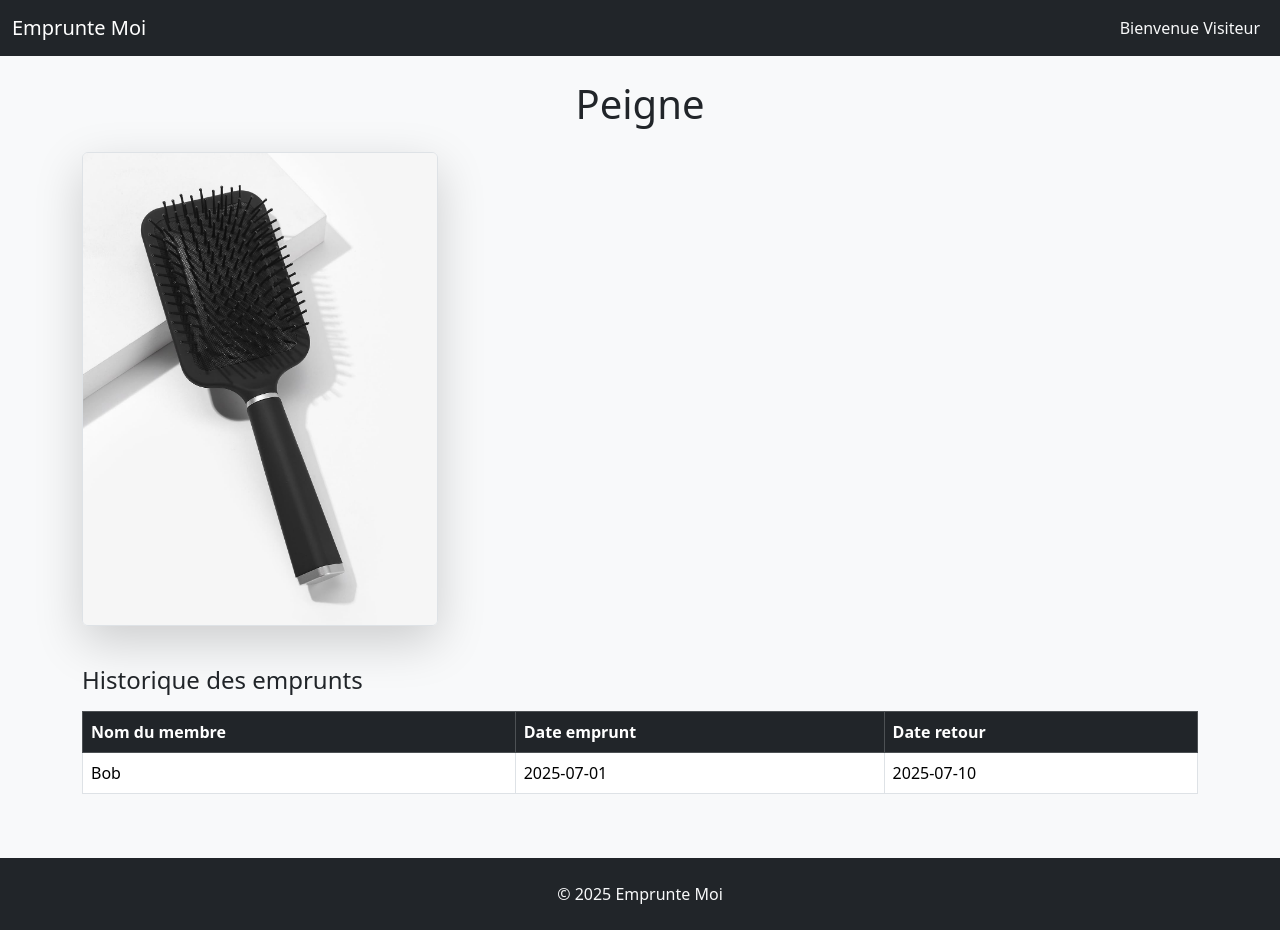
After one commit to Miaro2/examBinome, a PHP site: page /pages/fiche.php?id=1 in a window 1280 px wide. The commit adds this page. Run offline with PHP 8.4, Linux system fonts and the light colour scheme; data comes from the database, SQL or seed files in the repository; both versions use the stored data as it was after the commit.

Commit message:
first V2 commit

```diff
--- a/inc/function.php
+++ b/inc/function.php
@@ -69,4 +69,41 @@ function getCategories() {
     }
     return $categories;
 }
+
+function getObjetById($id) {
+  $id = intval($id);
+  $sql = "SELECT * FROM vue_objet_details WHERE id_objet = $id";
+  $result = mysqli_query(getdataBase(), $sql);
+  return mysqli_fetch_assoc($result);
+}
+function getImagesObjet($idObjet) {
+  $idObjet = intval($idObjet);
+  $sql = "SELECT nom_image FROM vue_images_objet WHERE id_objet = $idObjet";
+  $result = mysqli_query(getdataBase(), $sql);
+
+  $images = [];
+  while ($row = mysqli_fetch_assoc($result)) {
+    $images[] = $row;
+  }
+  return $images;
+}
+function getHistoriqueEmprunts($idObjet) {
+  $idObjet = intval($idObjet);
+  $sql = "SELECT nom_membre, date_emprunt, date_retour
+          FROM vue_historique_emprunts
+          WHERE id_objet = $idObjet
+          ORDER BY date_emprunt DESC";
+  $result = mysqli_query(getdataBase(), $sql);
+
+  $historique = [];
+  while ($row = mysqli_fetch_assoc($result)) {
+    $historique[] = $row;
+  }
+  return $historique;
+}
+
+
+
+
+
 ?>
--- /dev/null
+++ b/pages/fiche.php
@@ -0,0 +1,100 @@
+<?php
+session_start();
+require('../inc/function.php');
+require('../inc/connection.php');
+
+$nom = $_SESSION['nom'] ?? 'Visiteur';
+
+$idObjet = isset($_GET['id']) ? intval($_GET['id']) : null;
+if (!$idObjet) {
+  header('Location: liste.php');
+  exit;
+}
+
+$objet = getObjetById($idObjet);
+if (!$objet) {
+  echo "Objet introuvable.";
+  exit;
+}
+
+$images = getImagesObjet($idObjet);
+$historique = getHistoriqueEmprunts($idObjet);
+?>
+<!DOCTYPE html>
+<html lang="fr">
+<head>
+  <meta charset="UTF-8" />
+  <meta name="viewport" content="width=device-width, initial-scale=1.0"/>
+  <title>Fiche de l’objet</title>
+  <link href="../assets/bootstrap/css/bootstrap.min.css" rel="stylesheet"/>
+</head>
+<body class="bg-light">
+
+<header>
+  <nav class="navbar navbar-expand-lg navbar-dark bg-dark mb-4">
+    <div class="container-fluid">
+      <a class="navbar-brand" href="liste.php">Emprunte Moi</a>
+      <div class="collapse navbar-collapse justify-content-end">
+        <ul class="navbar-nav">
+          <li class="nav-item">
+            <span class="nav-link text-light">Bienvenue <?= htmlspecialchars($nom) ?></span>
+          </li>
+        </ul>
+      </div>
+    </div>
+  </nav>
+</header>
+
+<main class="container mb-5">
+  <h1 class="mb-4 text-center"><?= htmlspecialchars($objet['nom_objet']) ?></h1>
+
+  <!-- Images de l'objet -->
+  <div class="row mb-4">
+    <?php if (count($images) > 0): ?>
+      <?php foreach ($images as $index => $img): ?>
+        <div class="col-md-4 mb-3">
+          <img src="../assets/image/<?= htmlspecialchars($img['nom_image']) ?>" class="img-fluid rounded border <?= $index === 0 ? 'shadow-lg' : '' ?>" alt="Image de l'objet">
+        </div>
+      <?php endforeach; ?>
+    <?php else: ?>
+      <p class="text-center">Aucune image disponible.</p>
+    <?php endif; ?>
+  </div>
+
+  <!-- Historique des emprunts -->
+  <section>
+    <h2 class="h4 mb-3">Historique des emprunts</h2>
+    <?php if (count($historique) > 0): ?>
+      <div class="table-responsive">
+        <table class="table table-bordered">
+          <thead class="table-dark">
+            <tr>
+              <th>Nom du membre</th>
+              <th>Date emprunt</th>
+              <th>Date retour</th>
+            </tr>
+          </thead>
+          <tbody>
+            <?php foreach ($historique as $ligne): ?>
+              <tr>
+                <td><?= htmlspecialchars($ligne['nom_membre']) ?></td>
+                <td><?= $ligne['date_emprunt'] ?></td>
+                <td><?= $ligne['date_retour'] ?: 'Non retourné' ?></td>
+              </tr>
+            <?php endforeach; ?>
+          </tbody>
+        </table>
+      </div>
+    <?php else: ?>
+      <p>Aucun historique d'emprunt pour cet objet.</p>
+    <?php endif; ?>
+  </section>
+</main>
+
+<footer class="text-center py-4 bg-dark text-light">
+  &copy; <?= date('Y') ?> Emprunte Moi
+</footer>
+
+<script src="../assets/bootstrap/js/bootstrap.bundle.min.js"></script>
+</body>
+</html>
```
Also changed, not shown: pages/accueil.php (+6 -6 lines), sql.sql (+24 -0 lines), assets/image/brosse.jpg (added), assets/image/creme.jpg (added), assets/image/far1.jpg (added), assets/image/mascara1.jpg (added), assets/image/peigne1.jpg (added), assets/image/pince.jpg (added), assets/image/rouge1.jpg (added), assets/image/sechoir1.jpg (added), assets/image/tounevis.jpg (added).
